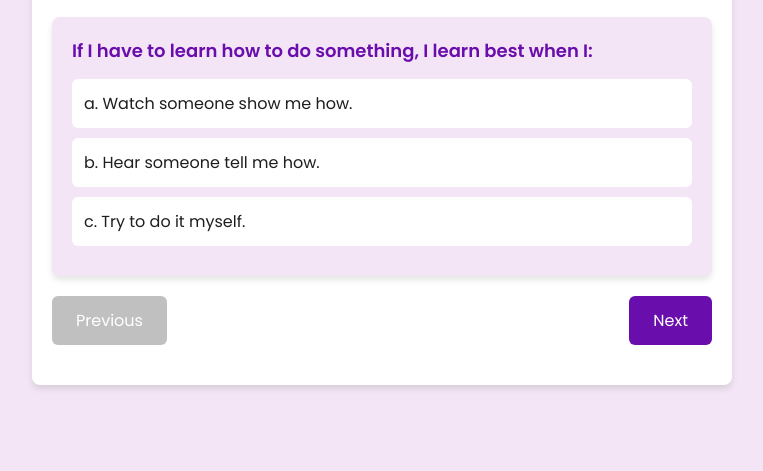
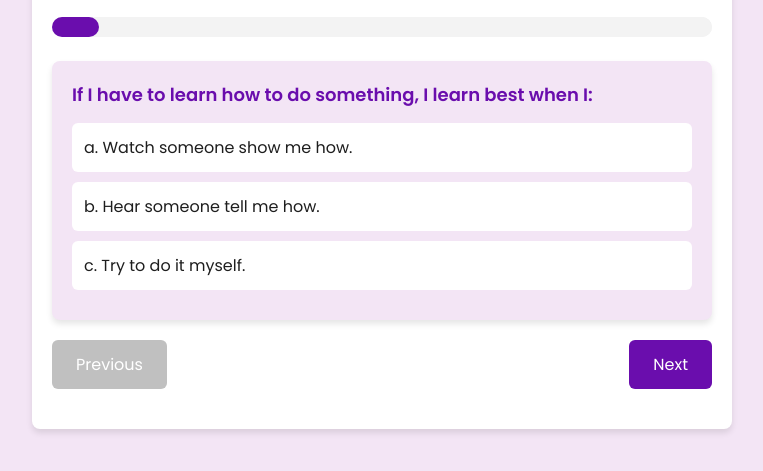
Before and after one commit to yacharya/uw_tips_processing_styles, a plain HTML site: page index.html in a window 1280 px wide. Both pictures are taken after a click on the button "Begin Test". Shown: the part 191-662 px from the top of the page, without its empty margins (258-1021 px from the left). Drawn offline with Linux system fonts and the light colour scheme.

Commit message:
TIPS-PPS1: Added progress bar

```diff
--- a/index.html
+++ b/index.html
@@ -30,6 +30,8 @@
             <img src="uw-tips.png" alt="App Logo" id="logo">
         </div>
         <h1>Processing Styles Test</h1>
+        <!-- Add the progress bar here -->
+        <progress id="quizProgressBar" value="0" max="100"></progress>
         <!-- The question cards will be dynamically inserted here -->
         <div id="questionCard"></div>
         <!-- Navigation Buttons -->
--- a/script.js
+++ b/script.js
@@ -67,6 +67,7 @@ document.addEventListener("DOMContentLoaded", () => {
     const retakeButton = document.getElementById("retakeButton");
     const styleName = document.getElementById("styleName");
     const barChart = document.getElementById("barChart");
+    const progressBar = document.getElementById("quizProgressBar");
 
     let currentQuestionIndex = 0;
     let answers = [];
@@ -76,6 +77,7 @@ document.addEventListener("DOMContentLoaded", () => {
         introScreen.classList.add("hidden");
         quizContainer.classList.remove("hidden");
         renderQuestion();
+        updateProgressBar();
     });
 
     // Handle 'Next' and 'Previous' buttons
@@ -87,6 +89,7 @@ document.addEventListener("DOMContentLoaded", () => {
             } else {
                 currentQuestionIndex++;
                 renderQuestion();
+                updateProgressBar();
             }
         } else {
             alert("Please select an option before proceeding.");
@@ -96,6 +99,7 @@ document.addEventListener("DOMContentLoaded", () => {
     prevButton.addEventListener("click", () => {
         currentQuestionIndex--;
         renderQuestion();
+        updateProgressBar();
     });
 
     // Render the current question and options
@@ -119,6 +123,12 @@ document.addEventListener("DOMContentLoaded", () => {
         // Disable or enable navigation buttons
         prevButton.disabled = currentQuestionIndex === 0;
         nextButton.textContent = currentQuestionIndex === questions.length - 1 ? "Submit" : "Next";
+    }
+
+    // Update the progress bar based on the current question index
+    function updateProgressBar() {
+        const progress = ((currentQuestionIndex + 1) / questions.length) * 100;
+        progressBar.value = progress; // Set the progress bar value (0 to 100)
     }
 
     // Save the selected answer
@@ -202,5 +212,6 @@ document.addEventListener("DOMContentLoaded", () => {
         resultScreen.classList.add("hidden");
         quizContainer.classList.remove("hidden");
         renderQuestion();
+        updateProgressBar();
     });
 });
--- a/styles.css
+++ b/styles.css
@@ -225,6 +225,31 @@ footer p {
     margin: 0;
 }
 
+/* Styling for the progress bar */
+progress {
+    width: 100%;
+    height: 20px;
+    margin-bottom: 20px;
+    border-radius: 10px;
+    background-color: #f3f3f3;
+}
+
+progress::-webkit-progress-bar {
+    background-color: #f3f3f3;
+    border-radius: 10px;
+}
+
+progress::-webkit-progress-value {
+    background-color: var(--primary-color); /* Use your theme color */
+    border-radius: 10px;
+}
+
+progress::-moz-progress-bar {
+    background-color: var(--primary-color); /* For Firefox */
+    border-radius: 10px;
+}
+
+
 /* Responsive design */
 @media (max-width: 768px) {
     .container {
```
Also changed, not shown: images/Picture1.svg (deleted), 2 other files.
